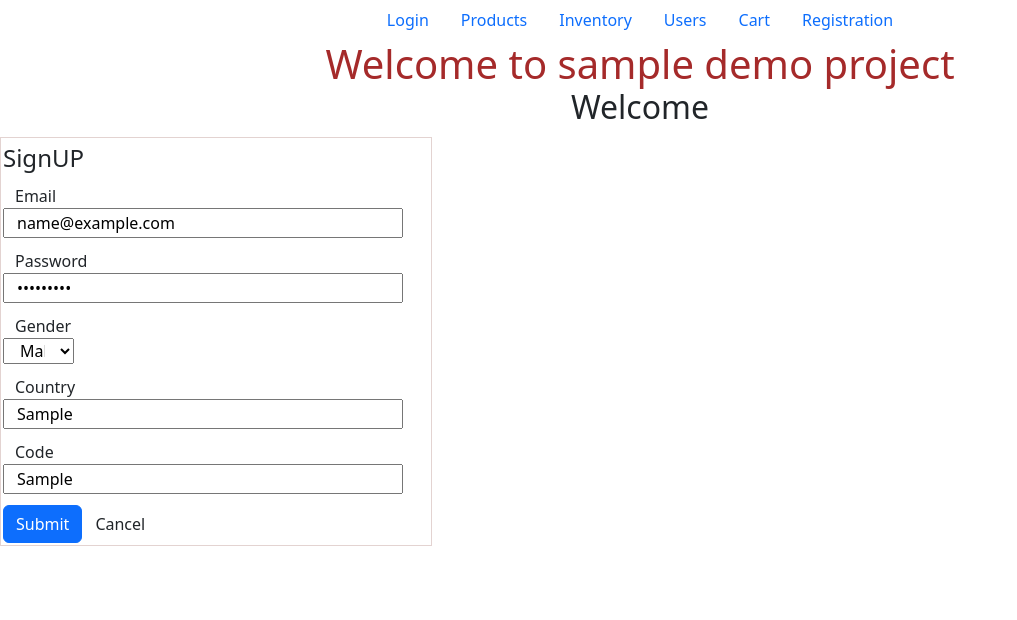
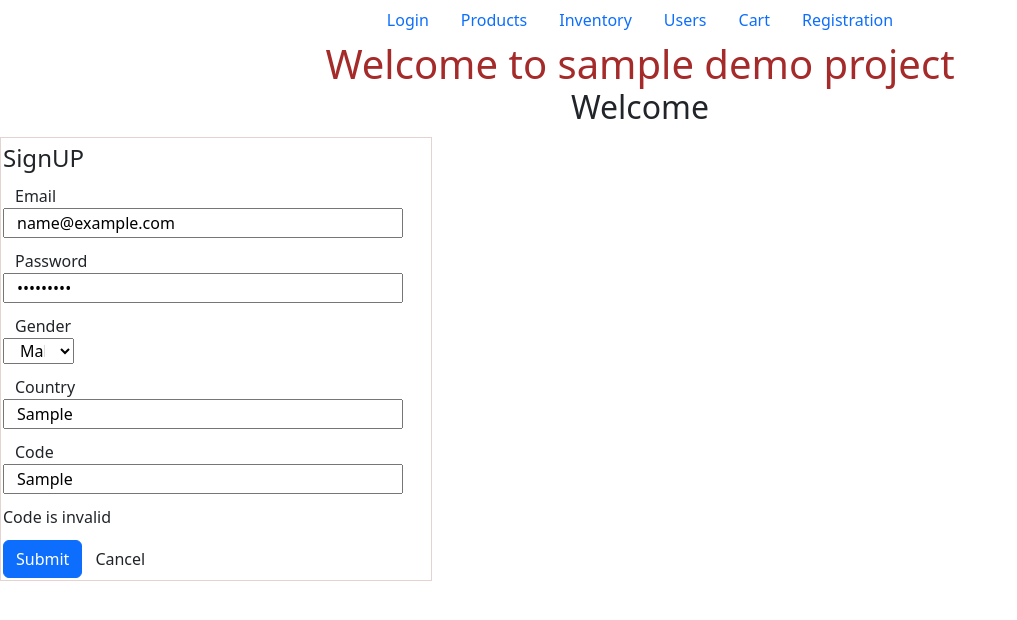
Before and after one commit to this-is-geek-sassy/demo-project100, an Angular app: page /reg in a window 1280 px wide. Both pictures are taken after typing "name@example.com", "Sample123", "Sample", "Sample" into the empty fields and a click on the button "Submit". Shown: the top 620 px of the page, without its empty margins (0-1017 px from the left). Built offline with nearby package versions, Linux system fonts and the light colour scheme.

Commit message:
added code validation feature

```diff
--- /dev/null
+++ b/src/app/registration/codevalidator.ts
@@ -0,0 +1,9 @@
+import { AbstractControl } from "@angular/forms";
+
+export function validCode(control:AbstractControl): any {
+    let validCodesArr: string[] = ['CODE12', 'CODE45', 'CODE54'];
+    if(validCodesArr.indexOf(control.value) >= 0)
+        return null;
+    else
+        return {invalidCode: true};
+}
--- a/src/app/registration/registration.component.html
+++ b/src/app/registration/registration.component.html
@@ -44,8 +44,14 @@
                 <!-- code block -->
                 <div class="form-group row">
                     <label for="inputCode">Code</label>
-                    <input class="col-sm-2 form-control-plantext" type="text" name="code" id="inputCode" placeholder="Code">
+                    <input class="col-sm-2 form-control-plantext" type="text" name="code" id="inputCode" placeholder="Code" formControlName="code">
                 </div>
+                <div *ngIf="code?.errors?.invalidCode&&code?.touched">
+                    <!-- error block -->
+                    Code is invalid
+                </div>
+
+                <!-- buttons -->
                 <div style="display: inline;">
                     <button type="submit" class="btn btn-primary">Submit</button>
                 </div>
--- a/src/app/registration/registration.component.ts
+++ b/src/app/registration/registration.component.ts
@@ -1,5 +1,6 @@
 import { Component, OnInit } from '@angular/core';
 import { FormControl, FormGroup, Validators } from '@angular/forms';
+import { validCode } from "./codevalidator";
 
 @Component({
   selector: 'app-registration',
@@ -14,7 +15,8 @@ export class RegistrationComponent implements OnInit {
   constructor() {
     this.signupForm = new FormGroup({
       email:  new FormControl('', [Validators.required, Validators.email]),
-      password: new FormControl('', [Validators.required, Validators.minLength(6)])
+      password: new FormControl('', [Validators.required, Validators.minLength(6)]),
+      code: new FormControl('', [Validators.required, validCode])
     })
   }
 
@@ -28,4 +30,8 @@ export class RegistrationComponent implements OnInit {
   get email() {
     return this.signupForm.get('email');
   }
+
+  get code() {
+    return this.signupForm.get('code');
+  }
 }
```
